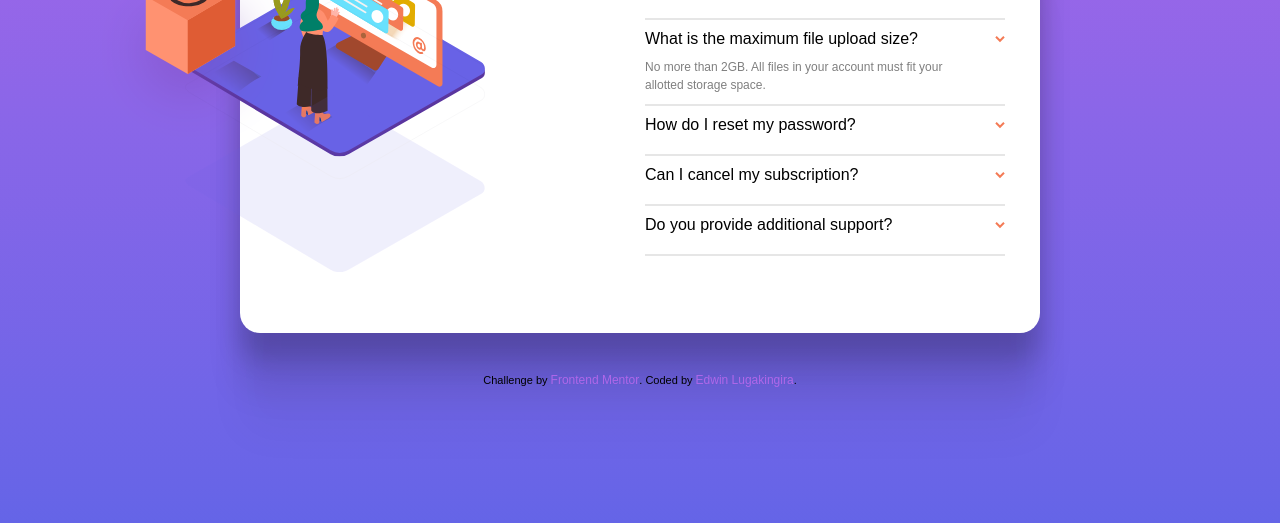
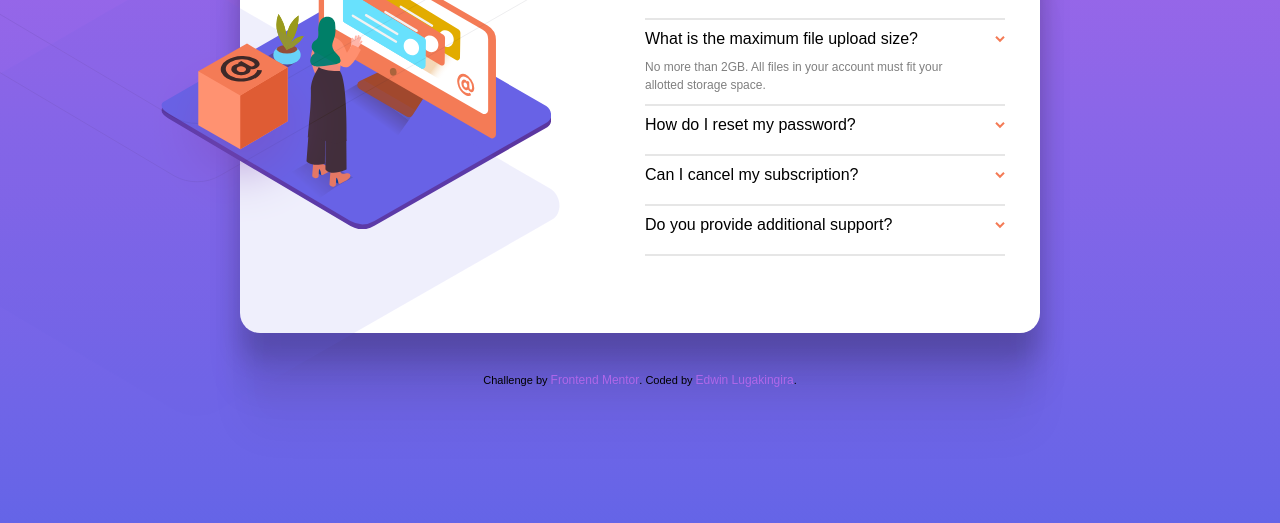
Before and after one commit to kaigwa/faq-accordion-card-main, a plain HTML site: page index.html in a window 1280 px wide. Shown: the part 277-800 px from the top of the page. Drawn offline with Linux system fonts and the light colour scheme.

Commit message:
new features

```diff
--- a/index.css
+++ b/index.css
@@ -177,21 +177,29 @@ h1{
 
     .image{
         transform: scale(1.5);
-        position:absolute;
-        bottom: 30px;
-        left: -30px;
+        position: relative;
+        top: 70%;
+        right: 101%;
       /* overflow: hidden; */
+        display: flex;
+        align-items: flex-start;
+        gap: -50px;
+    }
+
+
+    .sister{
+        transform: scale(1.3);
+        position: absolute;
+        bottom: 40%;
+        left: -135%;
         /* background-color: brown; */
     }
 
-
-    #desktop{
-        transform: translate(-387%, 31%);
-
-    }
-
-    #shade{
-        transform: translate(-387%, 31%);
+    .shade{
+      transform: scale(2.5);
+        position: absolute;
+        bottom: 80%;
+        right: 190%;
 
     }
 
@@ -210,7 +218,8 @@ h1{
     } */
     .box {
         display: inherit;
-        transform: translate(-387%, 31%);
+        transform: translate(-359.5%, 71%);
+
 
       }
 
--- a/index.html
+++ b/index.html
@@ -17,12 +17,12 @@
             <div class="illustration">
                 <div class="image">
                     <picture>
-                        <source id="desktop" media='(min-width:700px)' srcset="./images/illustration-woman-online-desktop.svg" alt="desktop">
+                        <source class="sister" media='(min-width:700px)' srcset="./images/illustration-woman-online-desktop.svg" alt="desktop">
                         <img class="sister" src="./images/illustration-woman-online-mobile.svg" alt="image">
                     </picture>
 
                     <picture>
-                        <source id="shade" media='(min-width:700px)' srcset="./images/bg-pattern-desktop.svg" alt="bg">
+                        <source class="shade" media='(min-width:700px)' srcset="./images/bg-pattern-desktop.svg" alt="bg">
                         <img class="shade" src="./images/bg-pattern-mobile.svg" alt="pattern">
                     </picture>
                 </div>
@@ -90,7 +90,7 @@
 
     <div class="attribution">
         Challenge by <a href="https://www.frontendmentor.io?ref=challenge" target="_blank">Frontend Mentor</a>.
-        Coded by <a href="https://www.linkedin.com/in/edwin-lugakingira-868064110/">Edwin Lugakingira</a>.
+        Coded by <a href="https://www.linkedin.com/in/edwin-lugakingira-868064110/" target="_blank">Edwin Lugakingira</a>.
         </div>
     <!-- <script src="index.js"></script> -->
 </body>
```
